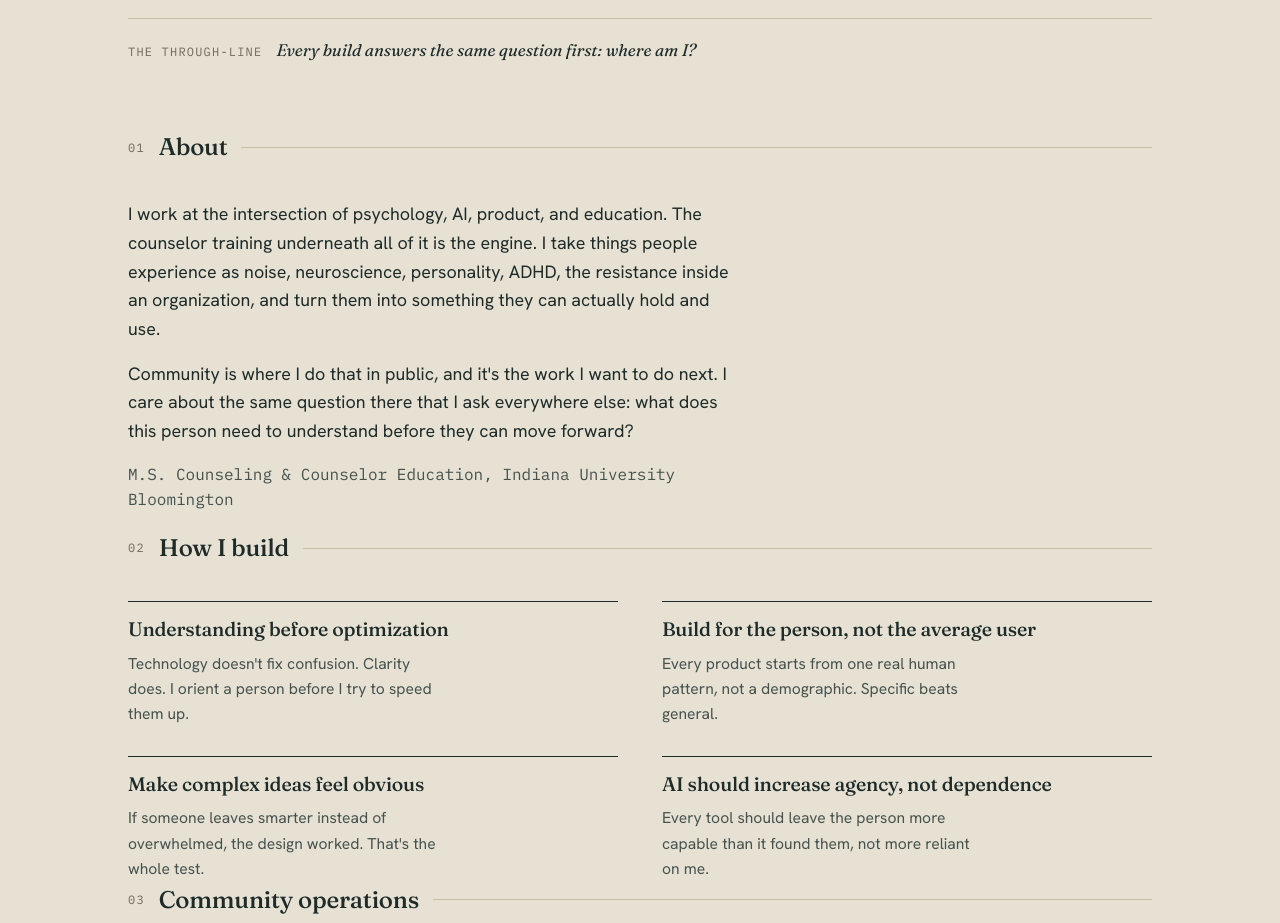
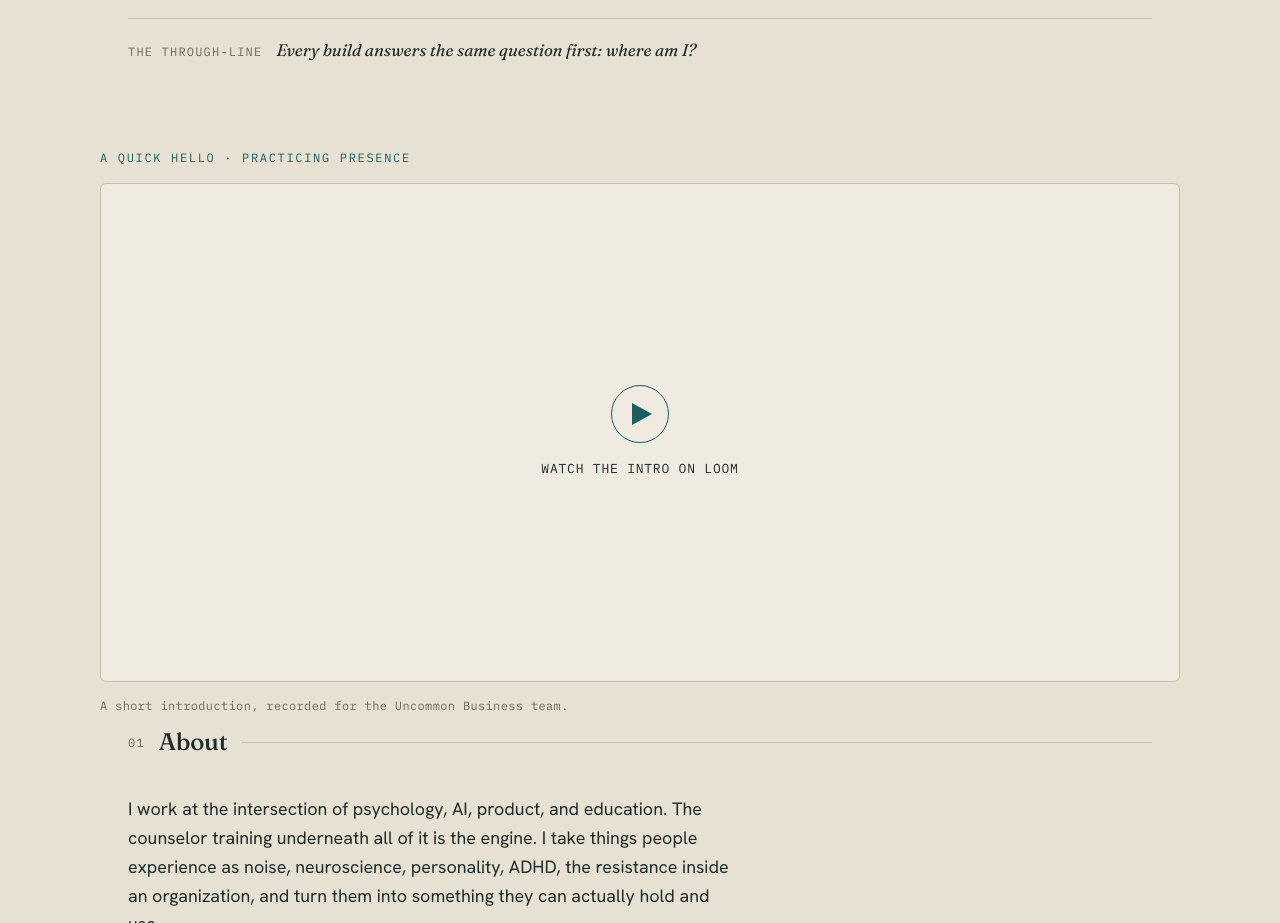
Before and after one commit to LoKnowsPrintCo/portfolio, a plain HTML site: page index.html in a window 1280 px wide. Shown: the part 540-1463 px from the top of the page. Drawn offline with Linux system fonts and the light colour scheme.

Commit message:
Add intro video section to index.html
add Loom

```diff
--- a/index.html
+++ b/index.html
@@ -90,6 +90,18 @@
   .about p{max-width:60ch;font-size:1.12rem;margin-bottom:16px}
   .about p:last-child{color:var(--ink-soft);font-size:1rem}
   .about .cred{font-family:var(--mono);font-size:13px;color:var(--muted)}
+
+  /* ---------- intro video ---------- */
+  .hello{padding:20px 0 8px}
+  .hello .eyebrow{margin-bottom:16px}
+  .playcard{position:relative;display:block;width:100%;padding-bottom:46%;height:0;overflow:hidden;border:1px solid var(--line);border-radius:6px;background:var(--card);text-decoration:none;transition:border-color .22s ease, box-shadow .22s ease}
+  .playcard:hover{border-color:var(--ink-soft);box-shadow:0 14px 30px -18px rgba(30,43,41,.5)}
+  .playcard .inner{position:absolute;inset:0;display:flex;flex-direction:column;align-items:center;justify-content:center;gap:16px;text-align:center;padding:24px}
+  .playcard .play{width:58px;height:58px;border-radius:50%;border:1.5px solid var(--teal);display:flex;align-items:center;justify-content:center;transition:background .22s ease}
+  .playcard .play svg{margin-left:3px}
+  .playcard:hover .play{background:rgba(28,94,99,.1)}
+  .playcard .label{font-family:var(--mono);font-size:13px;letter-spacing:.06em;text-transform:uppercase;color:var(--ink)}
+  .hello .hellonote{font-family:var(--mono);font-size:12px;color:var(--muted);letter-spacing:.03em;margin-top:14px}
 
   /* ---------- work grid ---------- */
   .grid{display:grid;grid-template-columns:repeat(2,1fr);gap:22px}
@@ -208,6 +220,17 @@
     </div>
   </div>
 </header>
+
+<section class="hello wrap">
+  <p class="eyebrow">A quick hello · Practicing presence</p>
+  <a class="playcard" href="https://www.loom.com/share/7f960f05e70847b6b01428c0ace281b2" target="_blank" rel="noopener">
+    <span class="inner">
+      <span class="play"><svg width="20" height="22" viewBox="0 0 20 22" aria-hidden="true"><path d="M0 0 L20 11 L0 22 Z" fill="#1C5E63"/></svg></span>
+      <span class="label">Watch the intro on Loom</span>
+    </span>
+  </a>
+  <p class="hellonote">A short introduction, recorded for the Uncommon Business team.</p>
+</section>
 
 <section class="about wrap" id="about">
   <div class="sec-head"><span class="num">01</span><h2>About</h2><span class="rule"></span></div>
```
